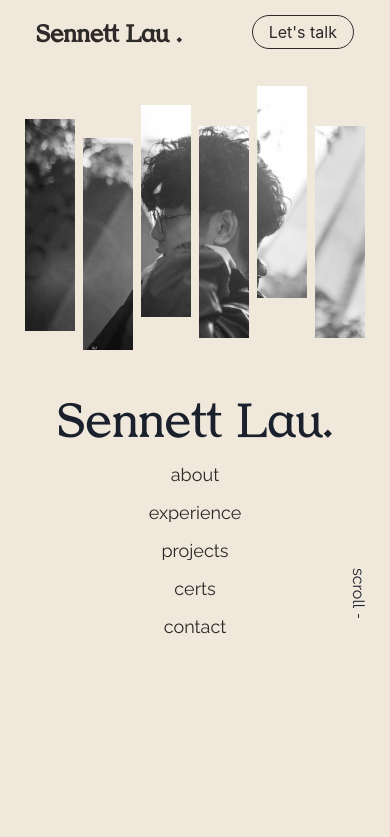
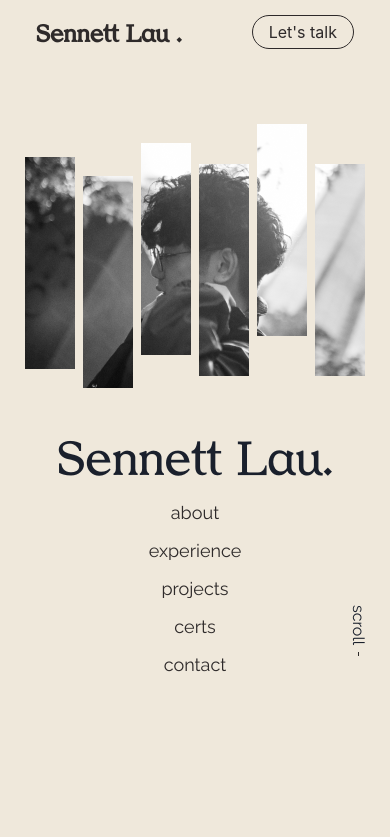
Before and after one commit to sennett-lau/sennett-lau, a Next.js app: page / in a window 390 px wide. Shown: the top 837 px of the page. Built offline with nearby package versions, Linux system fonts and the light colour scheme; a web font is replaced by a local one.

Commit message:
updated IndexHeroMobile

```diff
--- a/src/component/index/IndexHero/IndexHeroMobile.tsx
+++ b/src/component/index/IndexHero/IndexHeroMobile.tsx
@@ -5,6 +5,7 @@ import { useSelector } from 'react-redux'
 import IndexProjectImageSelf from '../IndexProjects/IndexProjectImageSelf'
 import IndexHeroNav from './IndexHeroNav'
 import ScrollHint from './ScrollHint'
+import { getBackgroundColorScheme } from '@/utils'
 
 const IndexHeroMobile = () => {
   const colorScheme = useSelector(
@@ -24,11 +25,13 @@ const IndexHeroMobile = () => {
   return (
     <Flex
       h={'100vh'}
-      bg={'themeLight.500'}
+      bg={getBackgroundColorScheme(colorScheme)}
       display={{ base: 'flex', md: 'none' }}
       flexDir={'column'}
       alignItems={'center'}
-      pt={'22vw'}
+      justifyContent={'center'}
+      mt={'-5vw'}
+      transition={'all 0.3s ease-in-out'}
     >
       <IndexProjectImageSelf triggerAnimation={true} />
       <Text
@@ -44,7 +47,10 @@ const IndexHeroMobile = () => {
       <Flex position={'relative'} justify={'center'} w={'100%'}>
         <IndexHeroNav />
         <Box position={'absolute'} bottom={'0px'} right={'20px'}>
-          <ScrollHint triggerAnimation={transitionStep > 2} classSuffix='mobile' />
+          <ScrollHint
+            triggerAnimation={transitionStep > 2}
+            classSuffix='mobile'
+          />
         </Box>
       </Flex>
     </Flex>
```
